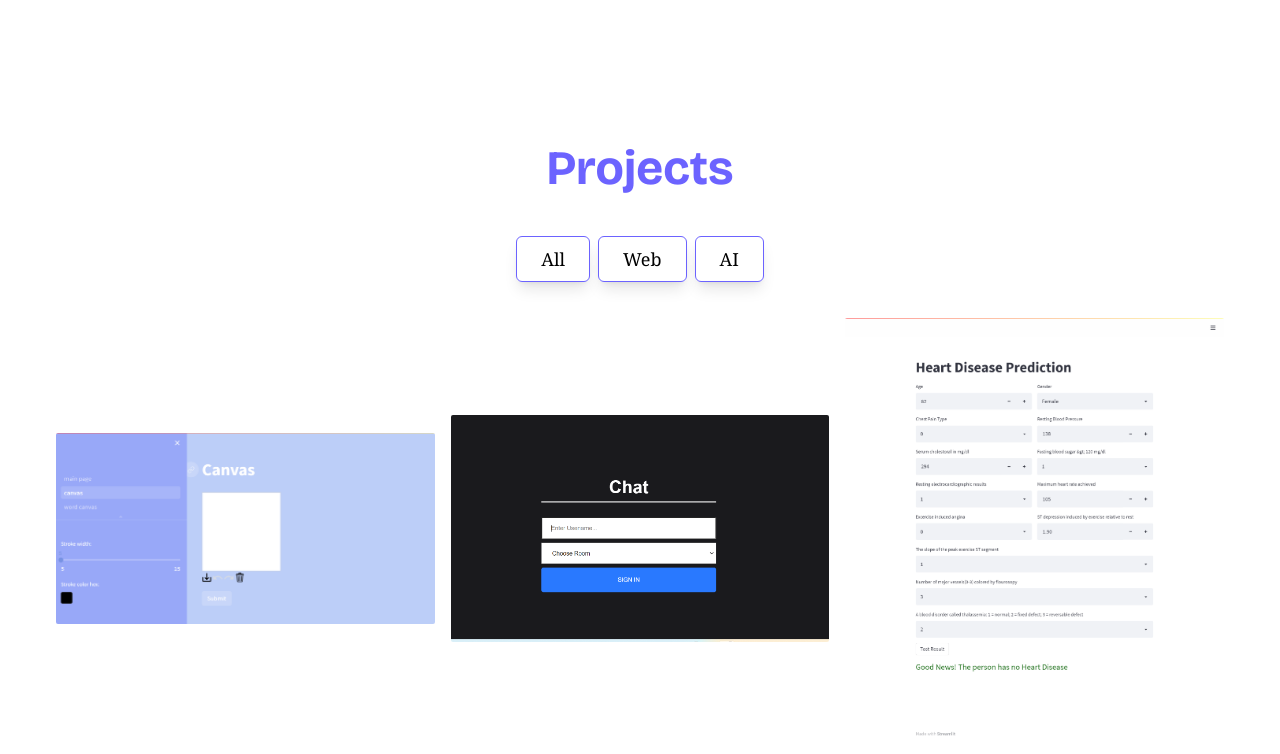
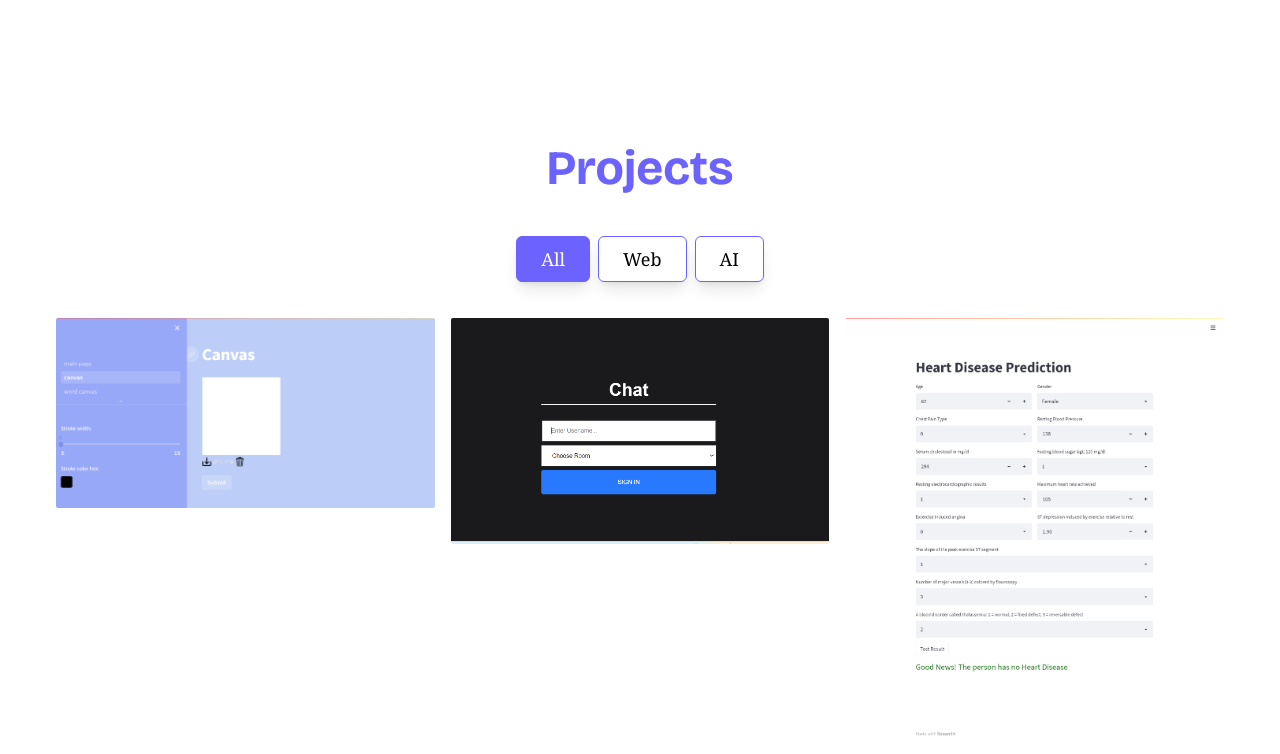
Before and after one commit to atom017/portfolio-website, a React (Vite) app: page / in a window 1280 px wide. Shown: the part 1673-2427 px from the top of the page. Built offline with nearby package versions, Linux system fonts and the light colour scheme; grey boxes are pictures that could not be loaded; a web font is replaced by a local one.

Commit message:
change projects section UI

```diff
--- a/src/components/pages/Projects.jsx
+++ b/src/components/pages/Projects.jsx
@@ -1,65 +1,48 @@
-import React, { useEffect, useState } from 'react'
-import projects_data from '../../data/projects_data'
-import Project from '../Project'
-
+import React, { useEffect, useState } from 'react';
+import projects_data from '../../data/projects_data';
+import Project from '../Project';
 
 const Projects = React.forwardRef((props, ref) => {
-  const [techDomain, setTechDomain] = useState('All')
-  const [projects, setProjects] = useState(projects_data)
-
-  const handleChange = (e, value) => {
-    setTechDomain(value)
-  }
+  const [techDomain, setTechDomain] = useState('All');
+  const [projects, setProjects] = useState(projects_data);
 
   useEffect(() => {
-
-    handleFilter()
-
-  }, [techDomain])
+    handleFilter();
+  }, [techDomain]);
 
   const handleFilter = () => {
-    if (techDomain == 'All') {
-      setProjects(projects_data)
-      return
+    if (techDomain === 'All') {
+      setProjects(projects_data);
+      return;
     }
-    const newProjects = projects_data.filter(pj => {
-      return pj['type'] === techDomain
-    })
-    setProjects(newProjects)
-  }
+    const newProjects = projects_data.filter((pj) => pj.type === techDomain);
+    setProjects(newProjects);
+  };
+
   return (
-    <section ref={ref} id='projects' className='mx-auto px-4  py-8 mb-5 max-w-[1200px]'>
-      <h2 className='font-bricolage text-center text-4xl md:text-5xl font-bold mb-5 text-[#6c63ff] '>Projects</h2>
-      <div className='py-6  flex flex-row justify-center gap-2 mb-3'>
-        <button
+    <section ref={ref} id="projects" className="mx-auto px-4 py-8 mb-5 max-w-[1200px]">
+      <h2 className="font-bricolage text-center text-4xl md:text-5xl font-bold mb-5 text-[#6c63ff]">Projects</h2>
+      <div className="py-6 flex flex-row justify-center gap-2 mb-3">
+        {['All', 'Web', 'AI'].map((type) => (
+          <button
+            key={type}
+            onClick={() => setTechDomain(type)}
+            className={`px-6 py-2 shadow-lg rounded-md border border-[#6c63ff] text-black text-lg cursor-pointer
+              ${techDomain === type ? 'bg-[#6c63ff] text-white' : 'hover:bg-[#6c63ff] hover:text-white'}`}
+          >
+            {type}
+          </button>
+        ))}
+      </div>
+      <div className="mx-auto grid grid-flow-row auto-rows-auto grid-cols-1 place-items-center lg:grid-cols-3 gap-4">
+        {projects.map((project) => (
+          <div className="flex flex-col h-full w-full" key={project.id}>
+            <Project project={project} />
+          </div>
+        ))}
+      </div>
+    </section>
+  );
+});
 
-          onClick={() => setTechDomain('All')}
-          className='  px-6  shadow-lg  rounded-md  border border-[#6c63ff] text-black text-lg cursor-pointer hover:bg-[#6c63ff] hover:text-white'>
-          All
-        </button>
-
-        <button
-          onClick={() => {
-            setTechDomain('Web');
-          }}
-          className=' px-6 py-2 shadow-lg rounded-md border border-[#6c63ff] text-black text-lg cursor-pointer hover:bg-[#6c63ff] hover:text-white'>
-          Web
-        </button>
-
-        <button
-          onClick={() => { setTechDomain('AI') }}
-          className=' px-6 py-2 shadow-lg rounded-md border border-[#6c63ff] text-black  text-lg cursor-pointer hover:bg-[#6c63ff] hover:text-white'>AI</button>
-      </div>
-      <div className='mx-auto  grid grid-flow-row auto-rows-auto  grid-cols-1  place-items-center lg:grid-cols-3 gap-4'>
-        {projects.map((project) => {
-          return (
-            <Project key={project.id} project={project} />
-          )
-        })}
-      </div>
-
-    </section>
-  )
-}
-)
-export default Projects
+export default Projects;
```
